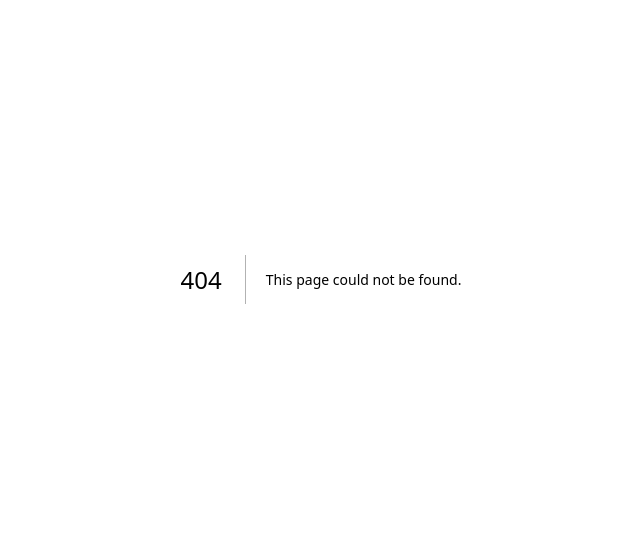
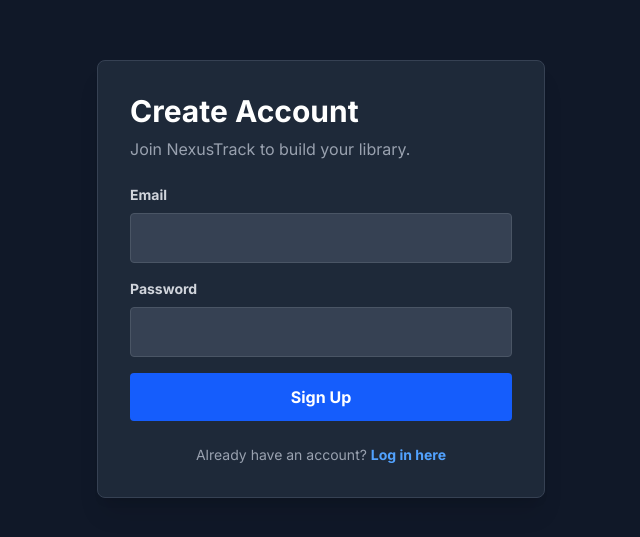
Before and after one commit to Borse2004/nexustrack, a Next.js app in the folder frontend/: page /signup in a window 1280 px wide. Before the commit this address had no page. Shown: the part 121-658 px from the top of the page, without its empty margins (319-959 px from the left). Built offline with nearby package versions, Linux system fonts and the light colour scheme; no server answers.

Commit message:
Update login route and add signup link

```diff
--- a/frontend/src/app/login/page.tsx
+++ b/frontend/src/app/login/page.tsx
@@ -20,7 +20,8 @@
       formData.append("username", username);
       formData.append("password", password);
 
-      const response = await api.post("/auth/login", formData);
+      // UPDATED: Added /api prefix to match your live backend routes
+      const response = await api.post("/api/auth/login", formData);
 
       // If successful, pass the token to our AuthContext
       login(response.data.access_token);
@@ -31,7 +32,9 @@
 
   return (
     <main className="min-h-screen bg-gray-900 flex items-center justify-center">
-      <form onSubmit={handleLogin} className="bg-gray-800 p-8 rounded-lg shadow-lg w-96">
+      {/* Moved the background styling to a wrapper div so the link sits nicely at the bottom */}
+      <div className="bg-gray-800 p-8 rounded-lg shadow-lg w-96">
+        <form onSubmit={handleLogin}>
           <h1 className="text-3xl font-bold text-white mb-6 text-center">Login</h1>
 
           {error && <p className="text-red-500 mb-4 text-center">{error}</p>}
@@ -57,6 +60,15 @@
             Enter Nexus
           </button>
         </form>
+
+        {/* ADDED: Link to the new sign-up page */}
+        <div className="mt-6 text-center text-gray-400 text-sm">
+          Don't have an account?{" "}
+          <a href="/signup" className="text-blue-400 hover:text-blue-300 font-bold">
+            Sign up here
+          </a>
+        </div>
+      </div>
     </main>
   );
 }
--- /dev/null
+++ b/frontend/src/app/signup/page.tsx
@@ -0,0 +1,86 @@
+ "use client";
+
+import { useState } from "react";
+import { useRouter } from "next/navigation";
+import api from "../../lib/api";
+
+export default function SignUp() {
+  const [email, setEmail] = useState("");
+  const [password, setPassword] = useState("");
+  const [error, setError] = useState("");
+  const [loading, setLoading] = useState(false);
+  const router = useRouter();
+
+  const handleSignUp = async (e: React.FormEvent) => {
+    e.preventDefault();
+    setError("");
+    setLoading(true);
+
+    try {
+      // Hits the user creation route in your FastAPI backend
+      await api.post("/api/users/", {
+        email: email,
+        password: password,
+      });
+
+      // Redirects to login upon successful creation
+      router.push("/login?registered=true");
+    } catch (err: any) {
+      setError(err.response?.data?.detail || "Failed to create account. Email might already exist.");
+    } finally {
+      setLoading(false);
+    }
+  };
+
+  return (
+    <main className="min-h-screen bg-gray-900 flex items-center justify-center p-4">
+      <div className="bg-gray-800 p-8 rounded-lg shadow-xl w-full max-w-md border border-gray-700">
+        <h1 className="text-3xl font-bold text-white mb-2">Create Account</h1>
+        <p className="text-gray-400 mb-6">Join NexusTrack to build your library.</p>
+
+        {error && (
+          <div className="bg-red-900/50 border border-red-500 text-red-200 p-3 rounded mb-4 text-sm">
+            {error}
+          </div>
+        )}
+
+        <form onSubmit={handleSignUp} className="space-y-4">
+          <div>
+            <label className="block text-gray-300 text-sm font-bold mb-2">Email</label>
+            <input
+              type="email"
+              value={email}
+              onChange={(e) => setEmail(e.target.value)}
+              className="w-full p-3 rounded bg-gray-700 text-white border border-gray-600 focus:border-blue-500 focus:outline-none"
+              required
+            />
+          </div>
+          <div>
+            <label className="block text-gray-300 text-sm font-bold mb-2">Password</label>
+            <input
+              type="password"
+              value={password}
+              onChange={(e) => setPassword(e.target.value)}
+              className="w-full p-3 rounded bg-gray-700 text-white border border-gray-600 focus:border-blue-500 focus:outline-none"
+              required
+            />
+          </div>
+          <button
+            type="submit"
+            disabled={loading}
+            className="w-full bg-blue-600 text-white font-bold py-3 rounded hover:bg-blue-700 transition disabled:opacity-50"
+          >
+            {loading ? "Creating Account..." : "Sign Up"}
+          </button>
+        </form>
+
+        <div className="mt-6 text-center text-gray-400 text-sm">
+          Already have an account?{" "}
+          <a href="/login" className="text-blue-400 hover:text-blue-300 font-bold">
+            Log in here
+          </a>
+        </div>
+      </div>
+    </main>
+  );
+}
```
Lines whose indentation alone changed are shown as unchanged.
